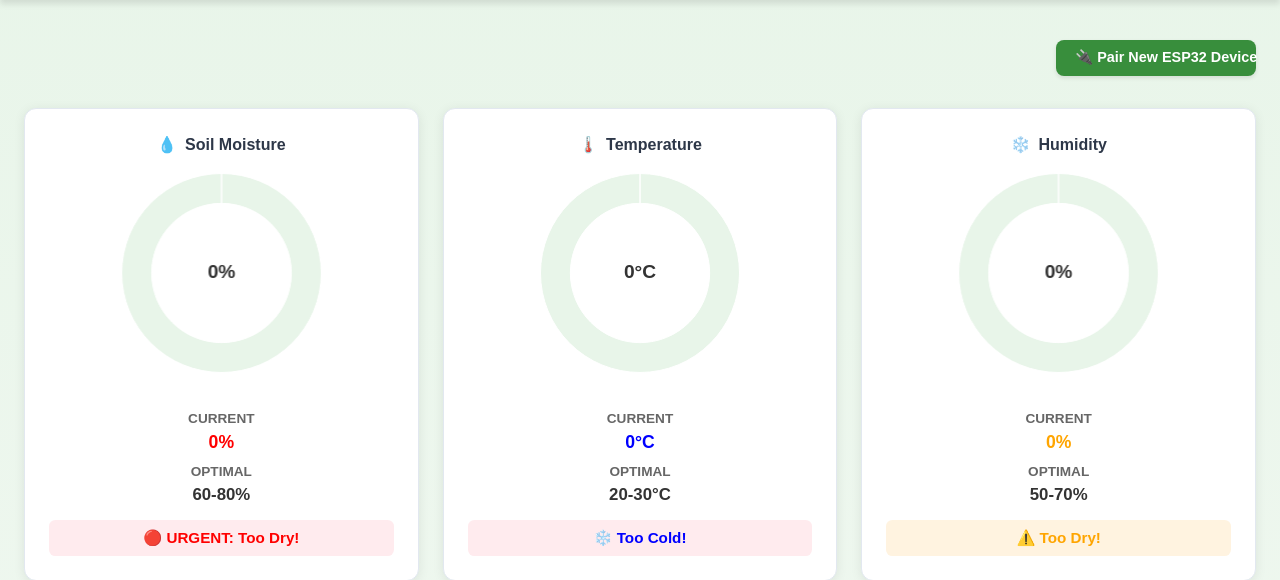
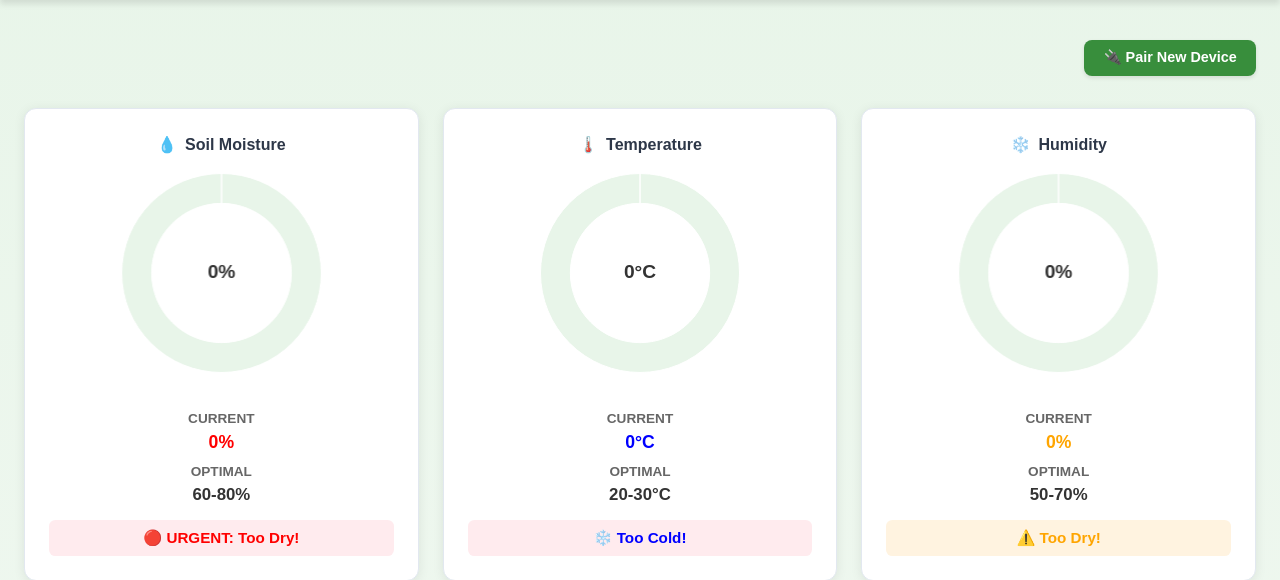
Before and after one commit to chewan721/tomato-guard, a Flask app: page /dashboard in a window 1280 px wide. Shown: the part 72-652 px from the top of the page. Run offline with Flask 3, Linux system fonts and the light colour scheme; the visitor is signed in with stand-in values (Sample User, id 1); data that the repository does not hold is empty.

Commit message:
Updated Pairing for esp32

```diff
--- a/templates/dashboard.html
+++ b/templates/dashboard.html
@@ -136,7 +136,7 @@
 {% endif %}
 
 <div class="action-section">
-    <button onclick="pairNewDevice()" class="action-btn">🔌 Pair New ESP32 Device</button>
+    <button onclick="pairNewDevice()" class="action-btn">🔌 Pair New Device</button>
 </div>
 
 <script>
```
